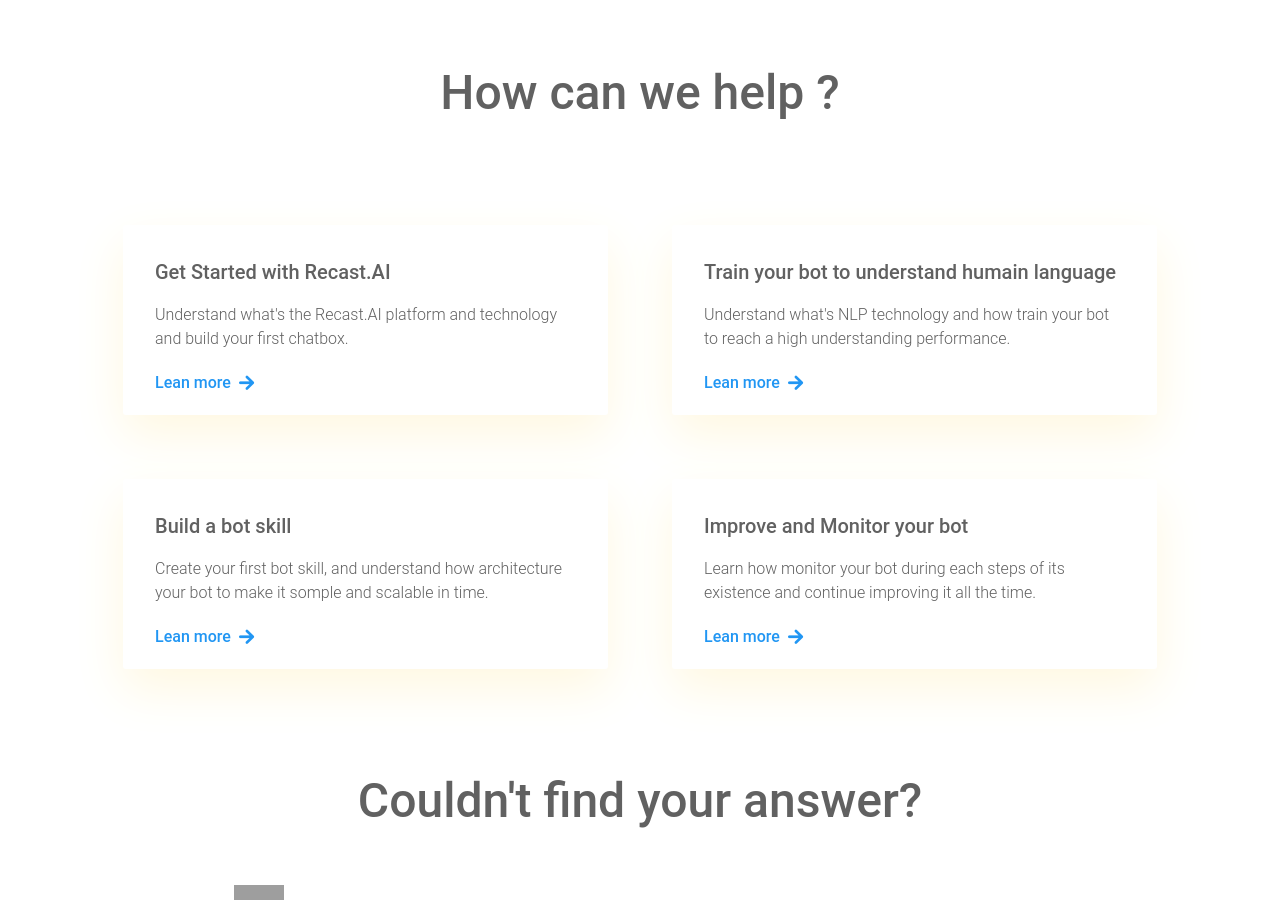
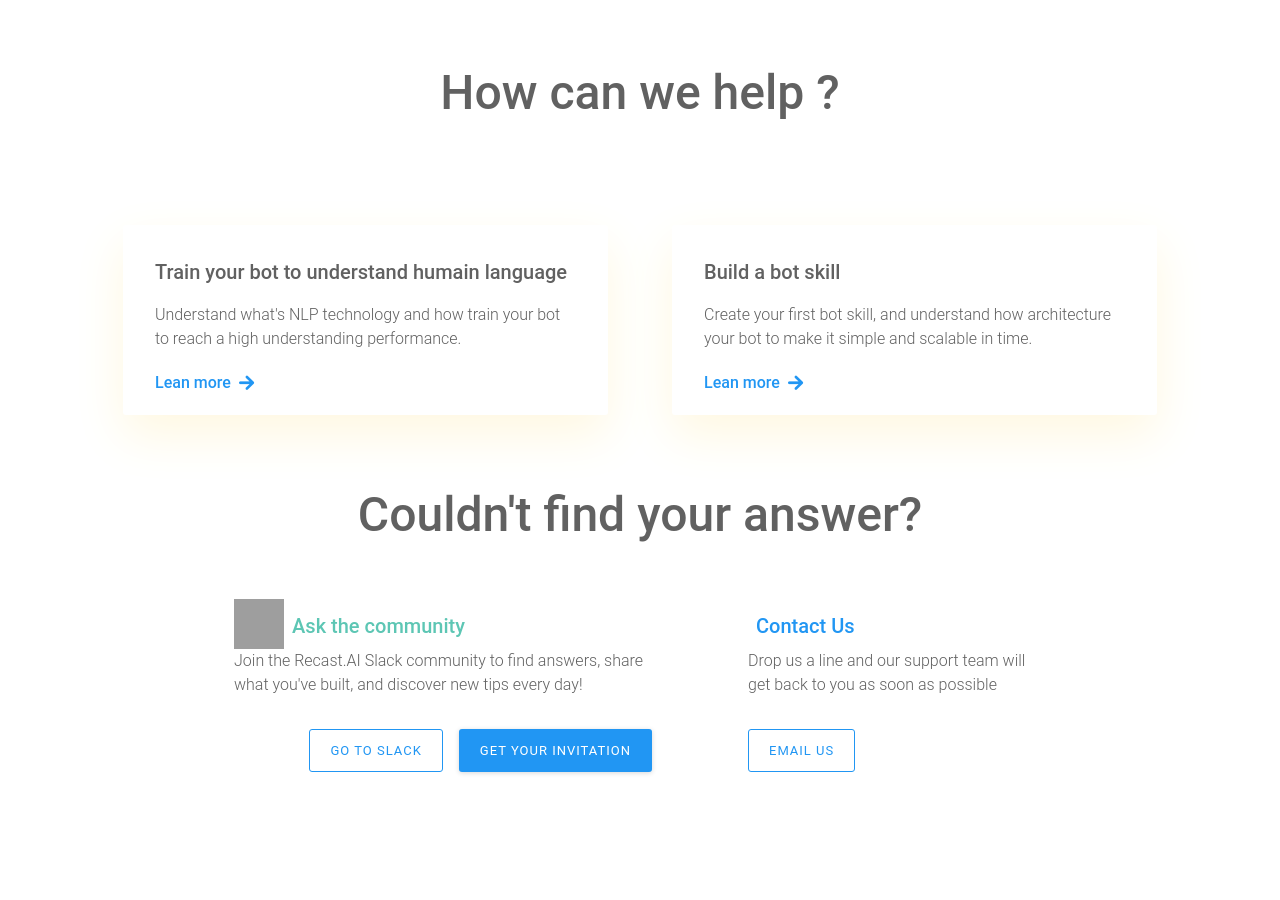
Before and after one commit to SAP-archive/docs, a Jekyll site: the page built from index.md, in a window 1280 px wide and 900 px high, scrolled down 441 px. Built offline with Jekyll 4.4.1, drawn with Linux system fonts in a browser that asks for light colours; nearby versions of some CDN libraries; a style sheet for code colours, icons or effects is not loaded; grey boxes are pictures that could not be loaded.

Commit message:
upd(home) add proper links

```diff
--- a/_layouts/home.html
+++ b/_layouts/home.html
@@ -36,22 +36,23 @@
   <div class='Home-content flex flex-center flex-content-center flex-column'>
     <h1 class='title mt4 mb4'>How can we help ?</h1>
     <div class='cardContent flex flex-wrap flex-center flex-content-center mb3'>
-      <a href='#'>
-        <div class='card m3 rounded p3'>
-          <div class='card-title mb2'>
-            Get Started with Recast.AI
-          </div>
-          <div class='card-description mb2'>
-            Understand what's the Recast.AI platform and technology and build your first chatbox.
-          </div>
-          <div class='card-goTo flex flex-center'>
-            <span>Lean more </span>
-            <span class='icon ion-md-arrow-round-forward ml1'/>
-          </div>
-        </div>
-      </a>
 
-      <a href='#'>
+      {% comment %} <a href='#'> {% endcomment %}
+      {% comment %}   <div class='card m3 rounded p3'> {% endcomment %}
+      {% comment %}     <div class='card-title mb2'> {% endcomment %}
+      {% comment %}       Get Started with Recast.AI {% endcomment %}
+      {% comment %}     </div> {% endcomment %}
+      {% comment %}     <div class='card-description mb2'> {% endcomment %}
+      {% comment %}       Understand what's the Recast.AI platform and technology and build your first chatbox. {% endcomment %}
+      {% comment %}     </div> {% endcomment %}
+      {% comment %}     <div class='card-goTo flex flex-center'> {% endcomment %}
+      {% comment %}       <span>Lean more </span> {% endcomment %}
+      {% comment %}       <span class='icon ion-md-arrow-round-forward ml1'/> {% endcomment %}
+      {% comment %}     </div> {% endcomment %}
+      {% comment %}   </div> {% endcomment %}
+      {% comment %} </a> {% endcomment %}
+
+      <a href='{{ "/concepts/train-your-bot" | relative_url }}'>
         <div class='card m3 rounded p3'>
           <div class='card-title mb2'>
             Train your bot to understand humain language
@@ -66,13 +67,13 @@
         </div>
       </a>
 
-      <a href='#'>
+      <a href='{{ "/concepts/what-skill" | relative_url }}'>
         <div class='card m3 rounded p3'>
           <div class='card-title mb2'>
             Build a bot skill
           </div>
           <div class='card-description mb2'>
-            Create your first bot skill, and understand how architecture your bot to make it somple and scalable in
+            Create your first bot skill, and understand how architecture your bot to make it simple and scalable in
             time.
           </div>
 
@@ -84,21 +85,21 @@
         </div>
       </a>
 
-      <a href='#'>
-        <div class='card m3 rounded p3'>
-          <div class='card-title mb2'>
-            Improve and Monitor your bot
-          </div>
-          <div class='card-description mb2'>
-            Learn how monitor your bot during each steps of its existence and continue improving it all the time.
-          </div>
-          <div class='card-goTo flex flex-center'>
-            <span>Lean more </span>
-            <span class='icon ion-md-arrow-round-forward ml1'/>
-          </div>
-        </div>
-      </a>
-    </div>
+      {% comment %} <a href='#'> {% endcomment %}
+      {% comment %}   <div class='card m3 rounded p3'> {% endcomment %}
+      {% comment %}     <div class='card-title mb2'> {% endcomment %}
+      {% comment %}       Improve and Monitor your bot {% endcomment %}
+      {% comment %}     </div> {% endcomment %}
+      {% comment %}     <div class='card-description mb2'> {% endcomment %}
+      {% comment %}       Learn how monitor your bot during each steps of its existence and continue improving it all the time. {% endcomment %}
+      {% comment %}     </div> {% endcomment %}
+      {% comment %}     <div class='card-goTo flex flex-center'> {% endcomment %}
+      {% comment %}       <span>Lean more </span> {% endcomment %}
+      {% comment %}       <span class='icon ion-md-arrow-round-forward ml1'/> {% endcomment %}
+      {% comment %}     </div> {% endcomment %}
+      {% comment %}   </div> {% endcomment %}
+      {% comment %} </a> {% endcomment %}
+    {% comment %} </div> {% endcomment %}
 
     {%- include contact.html -%}
 
```
